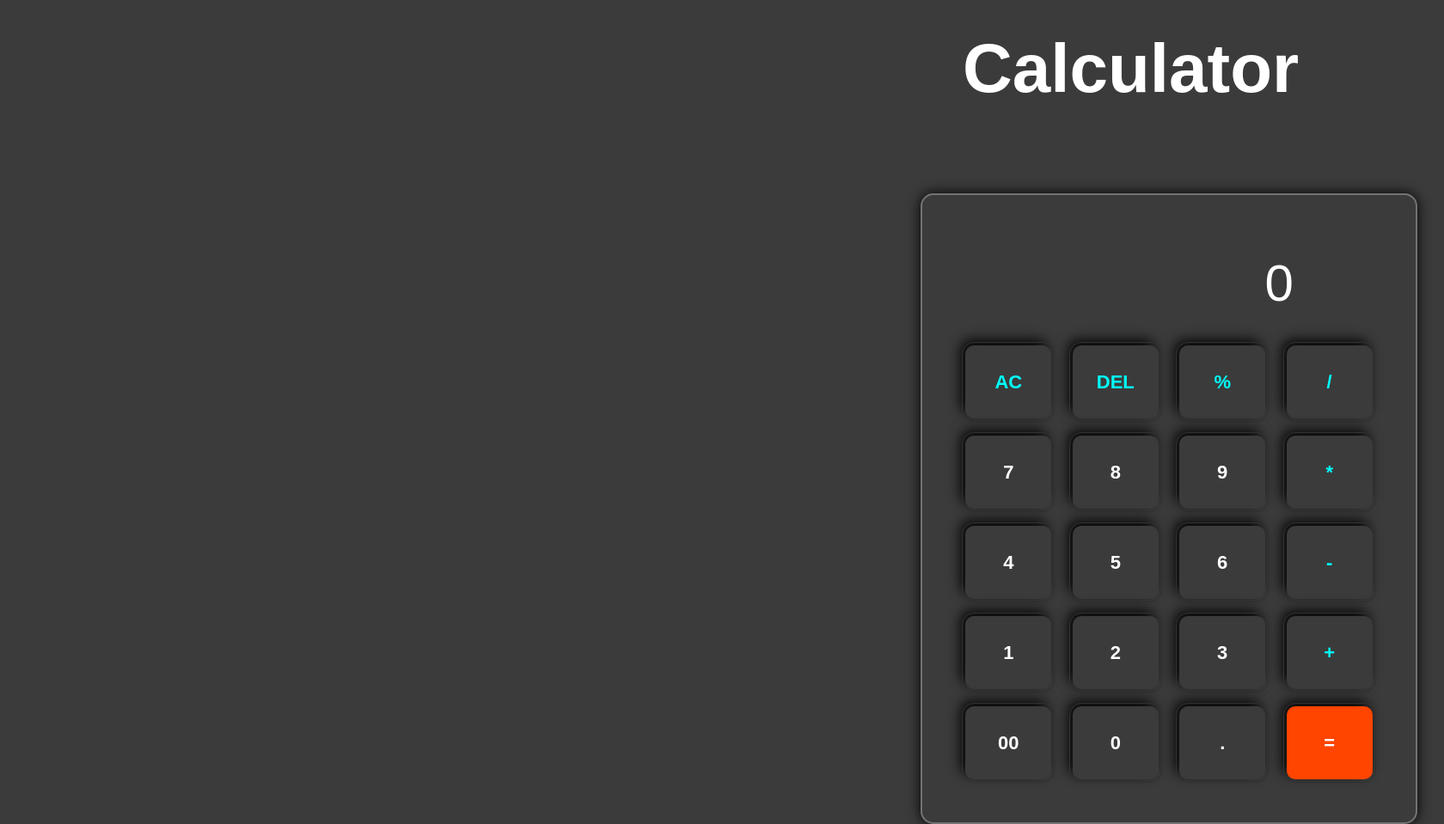
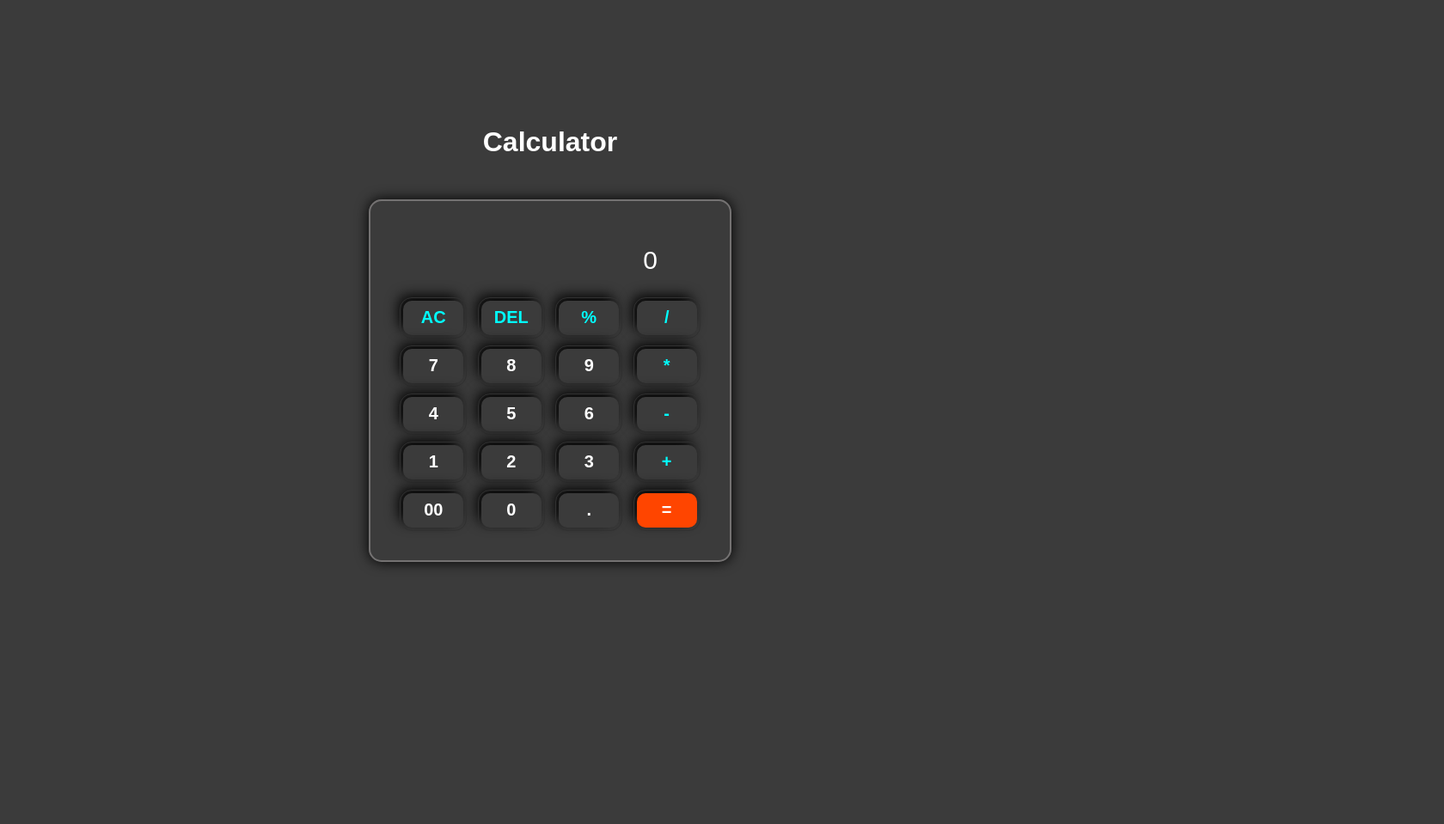
Before and after one commit to priyashukla622/Calculator, a plain HTML site: page index.html in a window 1280 px wide. Shown: the whole page at 86% size, 1680 px wide, since content can reach past the window. After the commit the page ends 800 px from the top, so only its background shows below. Drawn offline with Linux system fonts and the light colour scheme.

Commit message:
updated css file

```diff
--- a/index.css
+++ /dev/null
@@ -1,81 +0,0 @@
-
- *{
-  margin:0;
-  padding:0;
-  font-family: Arial, Helvetica, sans-serif;
-}
-
-body{
-  height:5rem;
-  width:40rem;
-  justify-content: center;
-  display:flex;
-  position: absolute;
-  top:31rem;
-  bottom:180px ;
-  left:65rem;
-  align-items: center;
-  background-color: rgba(0, 0, 0, 0.767);
-
-}
-h1{
-  position:absolute;
-  left:5rem;
-  bottom: 450px;
-  color: white;
-  font-size:5rem;
-}
-
-#calculator{
-  padding:40px;
-  box-shadow:0 0 15px #000;
-  border:2px solid rgb(116,114,114);
-  border-radius:15px;
-  margin-top:7rem;
-  text-align: center;
-}
-
-.display input{
-  height:5px;
-  border: none;
-  outline:none;
-  width:290px;
-  padding:50px;
-  margin: 10px;
-  background-color: transparent;
-  color:white;
-  text-align:right;
-  cursor:pointer;
-  font-size:60px;
-}
-
-button{
-  width:100px;
-  height:85px;
-  margin:10px;
-  background: transparent;
-  color:#fff;
-  font-size: 22px;
-  font-weight: 600;
-  border:0;
-  box-shadow:-5px -6px 15px #000 ;
-  border-radius:10px ;
-  cursor: pointer;
-  outline:1px solid #313131;
-  outline-offset: 3px;
-
-}
-button:active{
-  background:#000;
-  translate:(2px,2px)
-}
-
-.opr{
-  color:aqua;
-  background: color #1e191e;
-  font-weight: 700px;
-}
-#equel{
-  background-color: orangered;
-  font-family:900 ;
-}
--- a/index.html
+++ b/index.html
@@ -5,7 +5,7 @@
         <meta charset="UTF-8">
         <meta name="viewport" content="width=device-width, initial-scale=1.0">
         <title>calculator</title>
-       <link rel="stylesheet" href="index.css">
+       <link rel="stylesheet" href="styles.css">
     </head>
     <body>
         <nav id="navbar">
@@ -47,6 +47,6 @@
             </div>
 
         </div>
-        <script src="index.js"></script>
+        <script src="script.js"></script>
     </body>
     </html>
--- /dev/null
+++ b/styles.css
@@ -0,0 +1,100 @@
+
+ *{
+  margin:0;
+  padding:0;
+  font-family: Arial, Helvetica, sans-serif;
+}
+body{
+  height:100vh;
+  width:100%;
+  justify-content: center;
+  display: flex;
+  flex-direction: column;
+  justify-content: center;
+  align-items: center;
+  background-color: rgba(0, 0, 0, 0.767);
+}
+
+h1{
+  color: white;
+  font-size: 2rem;
+  margin-bottom: 2rem;
+  text-align: center;
+}
+
+#calculator{
+  padding:30px;
+  box-shadow:0 0 15px #000;
+  border:2px solid rgb(116,114,114);
+  border-radius:15px;
+  margin-top:1rem;
+  text-align: center;
+}
+.display input{
+  width: 250px;
+  padding:12px;
+  margin: 10px 0;
+  background-color: transparent;
+  border: none;
+  outline: none;
+  color: white;
+  text-align: right;
+  font-size: 30px;
+  cursor: pointer;
+}
+button{
+  width: 70px;
+  height:40px;
+  margin: 8px;
+  background: transparent;
+  color: #fff;
+  font-size: 20px;
+  font-weight: 600;
+  border: 0;
+  box-shadow: -5px -6px 15px #000;
+  border-radius: 10px;
+  cursor: pointer;
+  outline: 1px solid #313131;
+  outline-offset: 3px;
+
+}
+button:active{
+  background:#000;
+  translate:(2px,2px)
+}
+
+.opr{
+  color:aqua;
+  background: color #1e191e;
+  font-weight: 700px;
+}
+#equel{
+  background-color: orangered;
+  font-family:900 ;
+}
+
+
+
+@media (max-width: 500px) {
+  #calculator {
+    padding: 20px;
+    width: 90%;
+  }
+
+  .display input {
+    width: 100%;
+    font-size: 24px;
+    padding: 10px;
+  }
+
+  button {
+    width: 60px;
+    height: 40px;
+    font-size: 18px;
+    margin: 6px;
+  }
+
+  h1 {
+    font-size: 1.5rem;
+  }
+}
```
Also changed, not shown: script.js (renamed from index.js).
